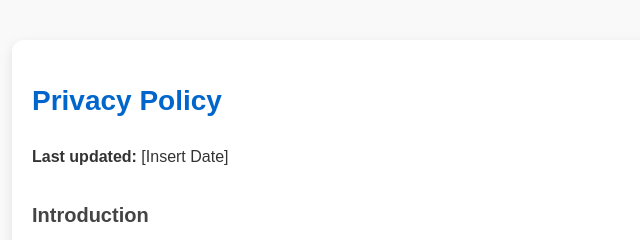
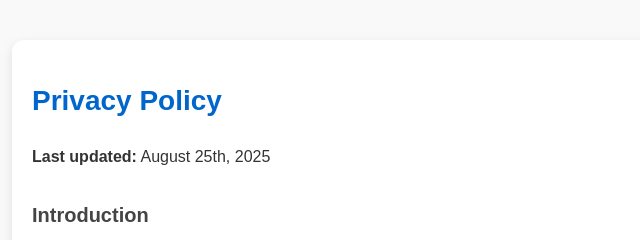
Before and after one commit to Ino-Travel/ino-travel-corporate-website, a plain HTML site: page travel-companion-app-policy.html in a window 1280 px wide. Shown: the top 240 px of the page, 208-848 px from the left. Drawn offline with Linux system fonts and the light colour scheme.

Commit message:
Update travel-companion-app-policy.html

```diff
--- a/travel-companion-app-policy.html
+++ b/travel-companion-app-policy.html
@@ -39,7 +39,7 @@
 <body>
   <div class="container">
     <h1>Privacy Policy</h1>
-    <p><strong>Last updated:</strong> [Insert Date]</p>
+    <p><strong>Last updated:</strong> August 25th, 2025</p>
 
     <h2>Introduction</h2>
     <p>Welcome to our Travel Companion App. We value your privacy and are committed to being transparent about how your data is handled. This Privacy Policy explains our approach to user information and data handling.</p>
```
